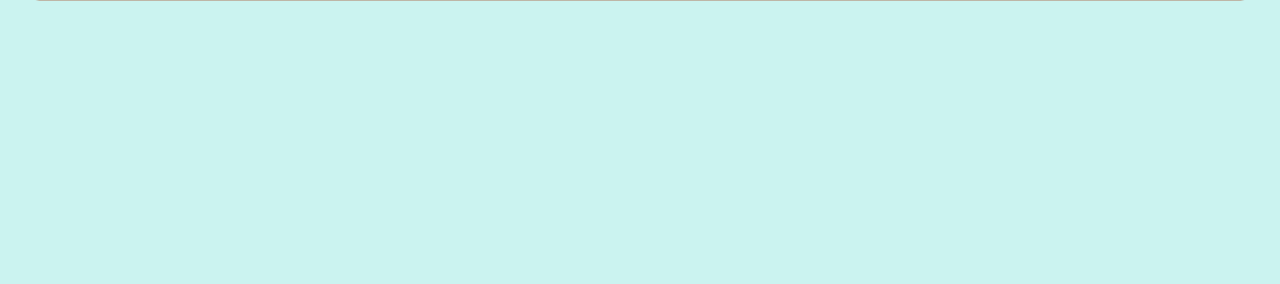
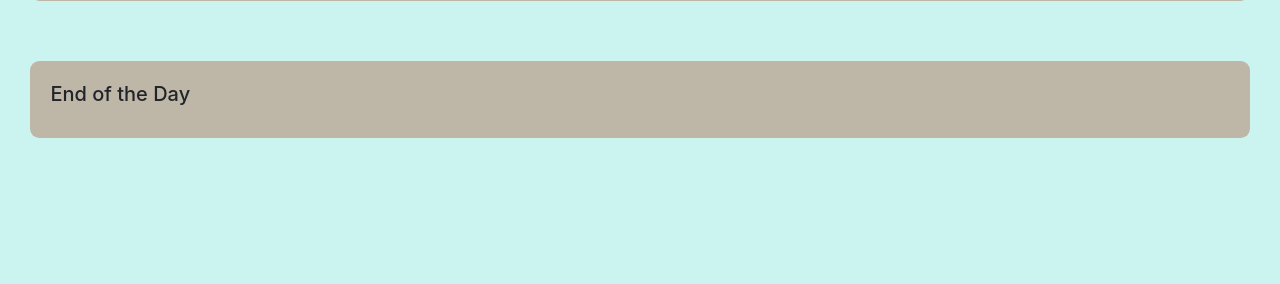
Before and after one commit to nivey25/hackthenorth3.0, a Flask app: template templates/itinerary.html in a window 1280 px wide. Shown: the part 516-800 px from the top of the page. Run offline with Flask 2, Linux system fonts and the light colour scheme; the template is opened without the code that fills it: most values are stand-ins (such as "Sample title", 1, 10 or a date in 2020).

Commit message:
end of day box added

```diff
--- a/templates/itinerary.html
+++ b/templates/itinerary.html
@@ -52,18 +52,11 @@
             {% endif %}
         {% endfor %}
 
-    <!-- <div class="wrapper2">
+    <div class="wrapper2">
         <div class="card">
-            <div>
-                <img class="card-img-top" src="../Images/sampleImage.jpg" alt="Card image cap">
-            </div>
-            <div>
-                <h5 class="card-title">9AM - 10AM</h5>
-                <h6 class="card-subtitle mb-2 text-muted">Museum of Awesomeness</h6>
-                <p class="card-text">Some quick example text to build on the card title and make up the bulk of the card's content.</p>
-            </div>
+                <h5 class="card-title" style="text-align:center;">End of the Day</h5>
         </div>
-    </div> -->
+    </div>
 
 
 </body>
```
